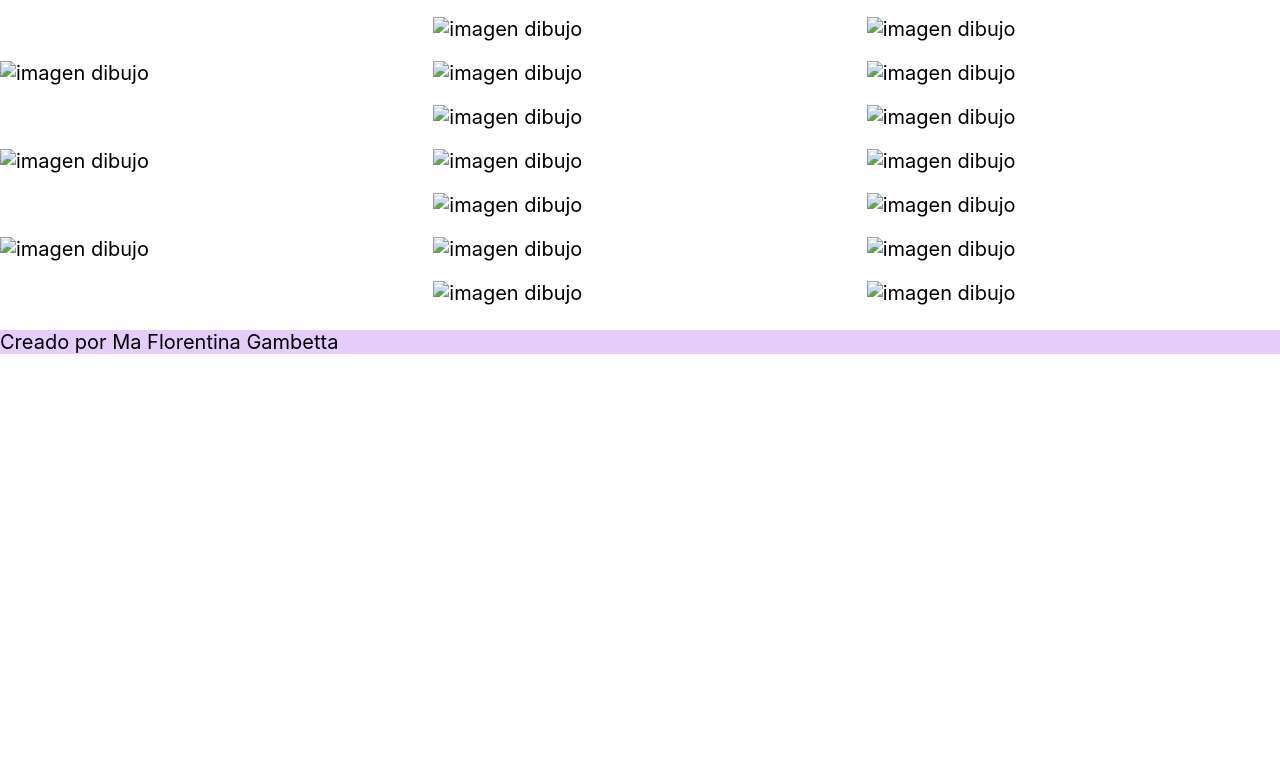
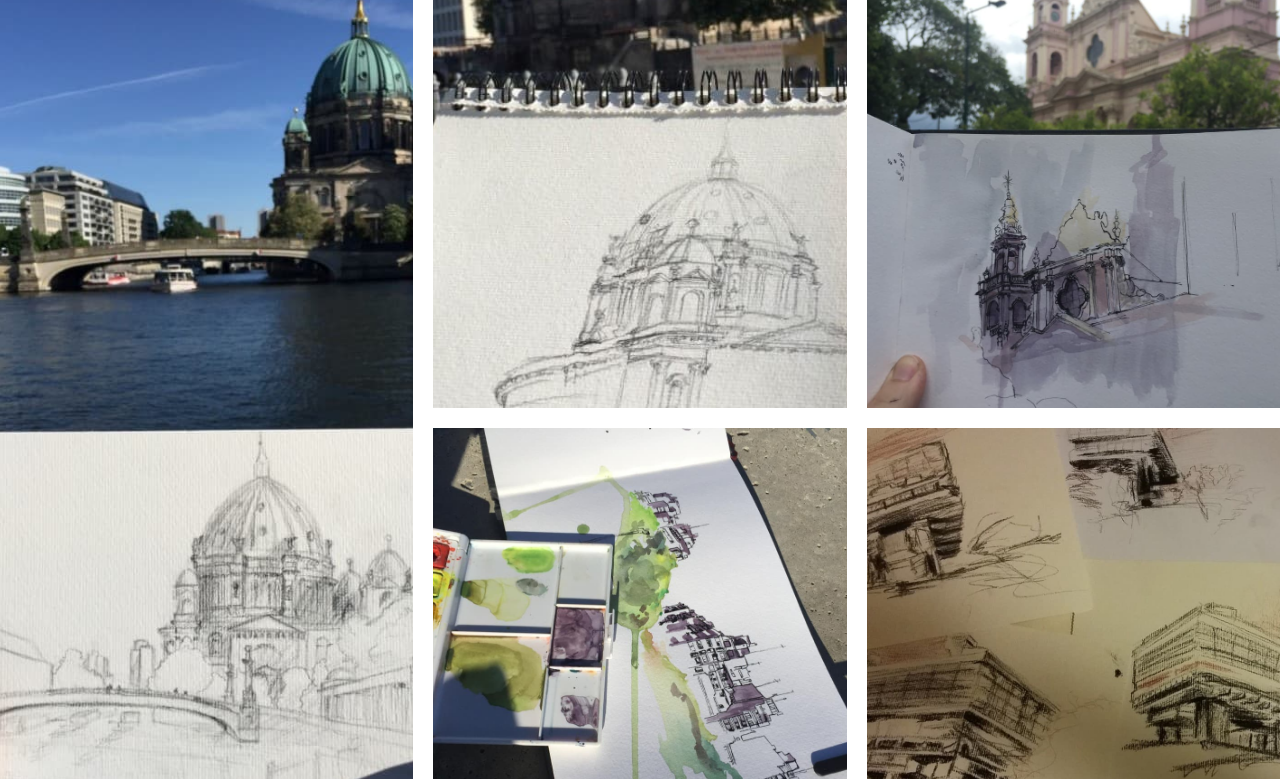
Before and after one commit to flor-gambetta/proyecto-final-coder, a plain HTML site: page sketchbook.html in a window 1280 px wide. Shown: the part 139-918 px from the top of the page. Before the commit the page ends 800 px from the top, so only its background shows below. Drawn offline with Linux system fonts and the light colour scheme.

Commit message:
arreglado el sketchbook

```diff
--- a/sketchbook.html
+++ b/sketchbook.html
@@ -26,26 +26,26 @@
         </div>
 
         <div class="galeriaSketchbook">
-            <div><img src="images/sketchbook/2sk.jpeg" alt="imagen dibujo"></div>
-            <div><img src="images/sketchbook/3sk.jpeg" alt="imagen dibujo"></div>
-            <div><img src="images/sketchbook/1sk.jpeg" alt="imagen dibujo"></div>
-            <div><img src="images/sketchbook/5sk.jpeg" alt="imagen dibujo"></div>
-            <div><img src="images/sketchbook/6sk.jpeg" alt="imagen dibujo"></div>
-            <div><img src="images/sketchbook/4sk.jpeg" alt="imagen dibujo"></div>
-            <div><img src="images/sketchbook/7sk.jpeg" alt="imagen dibujo"></div>
-            <div><img src="images/sketchbook/8sk.jpeg" alt="imagen dibujo"></div>
-            <div><img src="images/sketchbook/10sk.jpeg" alt="imagen dibujo"></div>
-            <div><img src="images/sketchbook/12sk.jpeg" alt="imagen dibujo"></div>
-            <div><img src="images/sketchbook/9sk.jpeg" alt="imagen dibujo"></div>
-            <div><img src="images/sketchbook/11sk.jpeg" alt="imagen dibujo"></div>
-            <div><img src="images/sketchbook/17sk.jpeg" alt="imagen dibujo"></div>
-            <div><img src="images/sketchbook/19sk.jpeg" alt="imagen dibujo"></div>
-            <div><img src="images/sketchbook/20sk.jpeg" alt="imagen dibujo"></div>
-            <div><img src="images/sketchbook/16sk.jpeg" alt="imagen dibujo"></div>
-            <div><img src="images/sketchbook/13sk.jpeg" alt="imagen dibujo"></div>
-            <div><img src="images/sketchbook/15sk.jpeg" alt="imagen dibujo"></div>
-            <div><img src="images/sketchbook/14sk.jpeg" alt="imagen dibujo"></div>
-            <div><img src="images/sketchbook/18sk.jpeg" alt="imagen dibujo"></div>
+            <div><img src="images/sketchbook/2sk.jpg" alt="imagen dibujo"></div>
+            <div><img src="images/sketchbook/3sk.jpg" alt="imagen dibujo"></div>
+            <div><img src="images/sketchbook/1sk.jpg" alt="imagen dibujo"></div>
+            <div><img src="images/sketchbook/5sk.jpg" alt="imagen dibujo"></div>
+            <div><img src="images/sketchbook/6sk.jpg" alt="imagen dibujo"></div>
+            <div><img src="images/sketchbook/4sk.jpg" alt="imagen dibujo"></div>
+            <div><img src="images/sketchbook/7sk.jpg" alt="imagen dibujo"></div>
+            <div><img src="images/sketchbook/8sk.jpg" alt="imagen dibujo"></div>
+            <div><img src="images/sketchbook/10sk.jpg" alt="imagen dibujo"></div>
+            <div><img src="images/sketchbook/12sk.jpg" alt="imagen dibujo"></div>
+            <div><img src="images/sketchbook/9sk.jpg" alt="imagen dibujo"></div>
+            <div><img src="images/sketchbook/11sk.jpg" alt="imagen dibujo"></div>
+            <div><img src="images/sketchbook/17sk.jpg" alt="imagen dibujo"></div>
+            <div><img src="images/sketchbook/19sk.jpg" alt="imagen dibujo"></div>
+            <div><img src="images/sketchbook/20sk.jpg" alt="imagen dibujo"></div>
+            <div><img src="images/sketchbook/16sk.jpg" alt="imagen dibujo"></div>
+            <div><img src="images/sketchbook/13sk.jpg" alt="imagen dibujo"></div>
+            <div><img src="images/sketchbook/15sk.jpg" alt="imagen dibujo"></div>
+            <div><img src="images/sketchbook/14sk.jpg" alt="imagen dibujo"></div>
+            <div><img src="images/sketchbook/18sk.jpg" alt="imagen dibujo"></div>
         </div>
 
 
```
